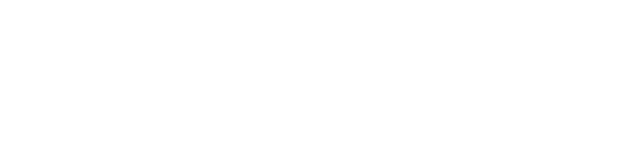
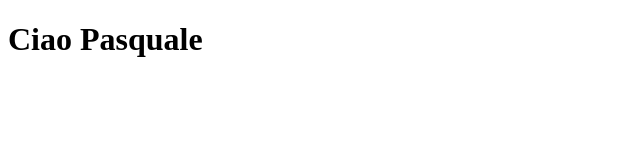
Before and after one commit to PasqualeCiccarelli/jaita131_mio, a plain HTML site: page lezioneGit/index.html in a window 1280 px wide. Shown: the whole page, without its empty margins (0-640 px from the left). Drawn offline with Linux system fonts and the light colour scheme.

Commit message:
Update index.html

```diff
--- a/lezioneGit/index.html
+++ b/lezioneGit/index.html
@@ -6,7 +6,7 @@
     <title>Document</title>
 </head>
 <body>
-
+    <h1>Ciao Pasquale</h1>
 
 
 
```
